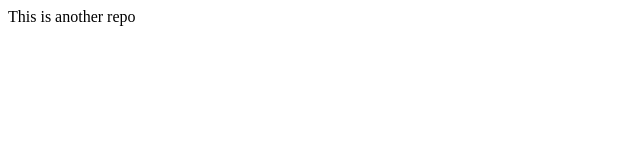
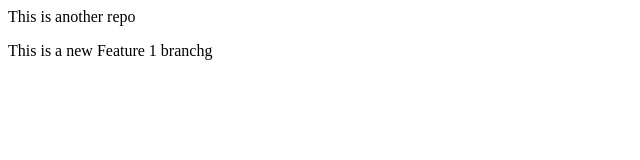
Before and after one commit to SetuBhatt1/localrepo, a plain HTML site: page index.html in a window 1280 px wide. Shown: the whole page, without its empty margins (0-640 px from the left). Drawn offline with Linux system fonts and the light colour scheme.

Commit message:
add new feature

```diff
--- a/index.html
+++ b/index.html
@@ -1 +1,2 @@
 <p> This is another repo</p>
+<p>This is a new Feature 1 branchg</p>
```
